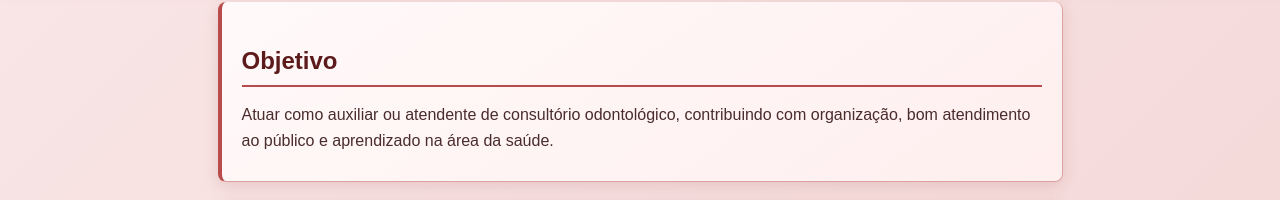
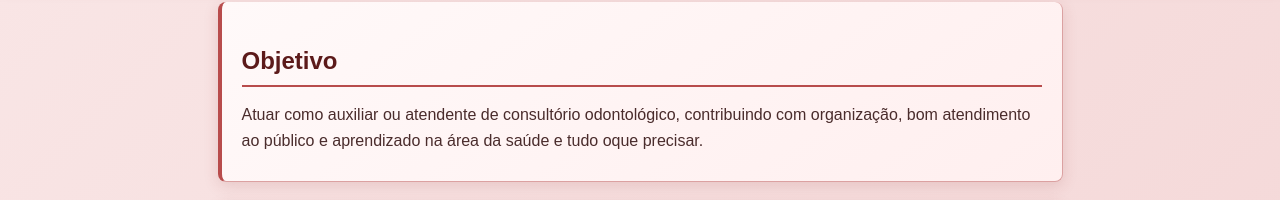
Before and after one commit to Isaa22/curriculo2, a plain HTML site: page index.html in a window 1280 px wide. Shown: the part 147-347 px from the top of the page. Drawn offline with Linux system fonts and the light colour scheme.

Commit message:
Update objective paragraph in index.html

```diff
--- a/index.html
+++ b/index.html
@@ -39,7 +39,8 @@
 
     <section class="perfil">
       <h2>Objetivo</h2>
-      <p>Atuar como auxiliar ou atendente de consultório odontológico, contribuindo com organização, bom atendimento ao público e aprendizado na área da saúde.</p>
+      <p>Atuar como auxiliar ou atendente de consultório odontológico, contribuindo com organização,
+        bom atendimento ao público e aprendizado na área da saúde e tudo oque precisar.</p>
     </section>
 
     <section class="habilidades">
```
